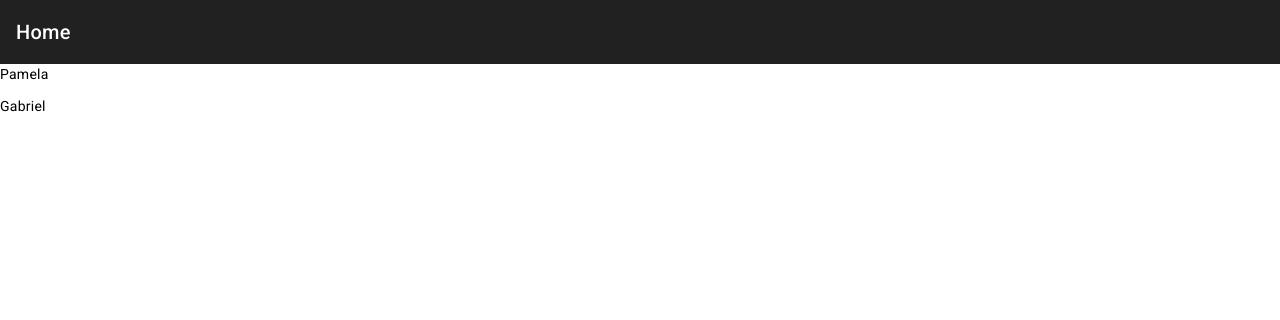
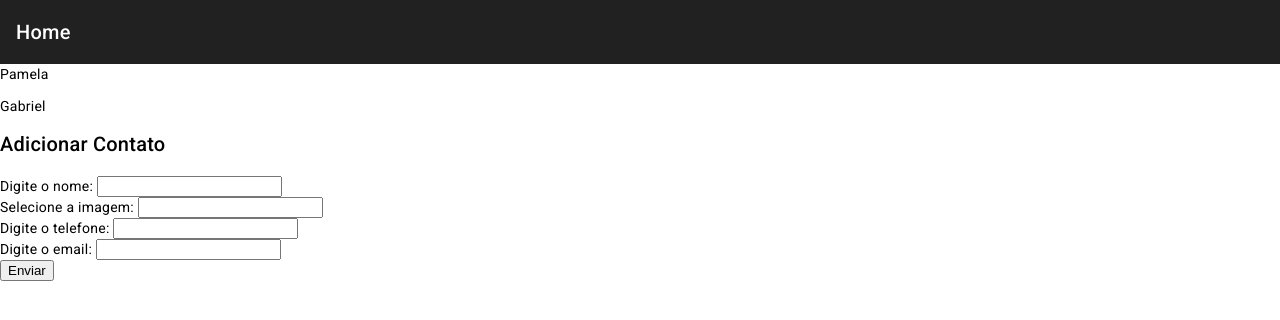
Before and after one commit to gabriel-guimaraes-abrao/course-project, an Angular app in the folder course-project/: page / in a window 1280 px wide. Shown: the top 320 px of the page. Built offline with nearby package versions, Linux system fonts and the light colour scheme.

Commit message:
Add new Contact

```diff
--- a/course-project/src/app/app.component.html
+++ b/course-project/src/app/app.component.html
@@ -13,5 +13,24 @@
         <p>{{contatoRecebido.phone}}</p>
         <p>{{contatoRecebido.email}}</p>
     </mat-card-content>
+</mat-card>
 
-  </mat-card>
+
+    <h2>Adicionar Contato</h2>
+    <form #f="ngForm" (ngSubmit)="onSubmit(f.value)">
+
+      <label for="nomeInput">Digite o nome: </label>
+      <input type="text" id="nomeInput" name="nome" ngModel><br>
+
+      <label for="imagemInput">Selecione a imagem: </label>
+      <input type="text" id="imagemInput" name="imagem" ngModel><br>
+
+      <label for="telefoneInput">Digite o telefone: </label>
+      <input type="text" id="telefoneInput" name="telefone" ngModel><br>
+
+      <label for="emailInput">Digite o email: </label>
+      <input type="text" id="emailInput" name="email" ngModel><br>
+
+      <button type="submit">Enviar</button>
+
+    </form>
--- a/course-project/src/app/app.component.ts
+++ b/course-project/src/app/app.component.ts
@@ -24,5 +24,13 @@ export class AppComponent {
     this.contatoRecebido = contatoSelecionado;
   }
 
+  onSubmit(form:string): void {
+    let nome:string = Object.values(form)[0];
+    let imagem:string = Object.values(form)[1];
+    let telefone:number = +Object.values(form)[2];
+    let email:string = Object.values(form)[3];
+    let novoContato = new Contact(nome,imagem,telefone,email);
+    this.contacts.push(novoContato);
+  }
 
 }
--- a/course-project/src/app/app.module.ts
+++ b/course-project/src/app/app.module.ts
@@ -6,8 +6,9 @@ import { AppComponent } from './app.component';
 import { BrowserAnimationsModule } from '@angular/platform-browser/animations';
 import {MatToolbarModule} from '@angular/material/toolbar';
 import { ContactListComponent } from './contact-list/contact-list.component';
-import { FormsModule } from '@angular/forms';
+import { FormsModule, ReactiveFormsModule } from '@angular/forms';
 import { MatCardModule } from '@angular/material/card';
+
 
 
 
@@ -22,6 +23,7 @@ import { MatCardModule } from '@angular/material/card';
     BrowserAnimationsModule,
     MatToolbarModule,
     FormsModule,
+    ReactiveFormsModule,
     MatCardModule
   ],
   providers: [],
```
